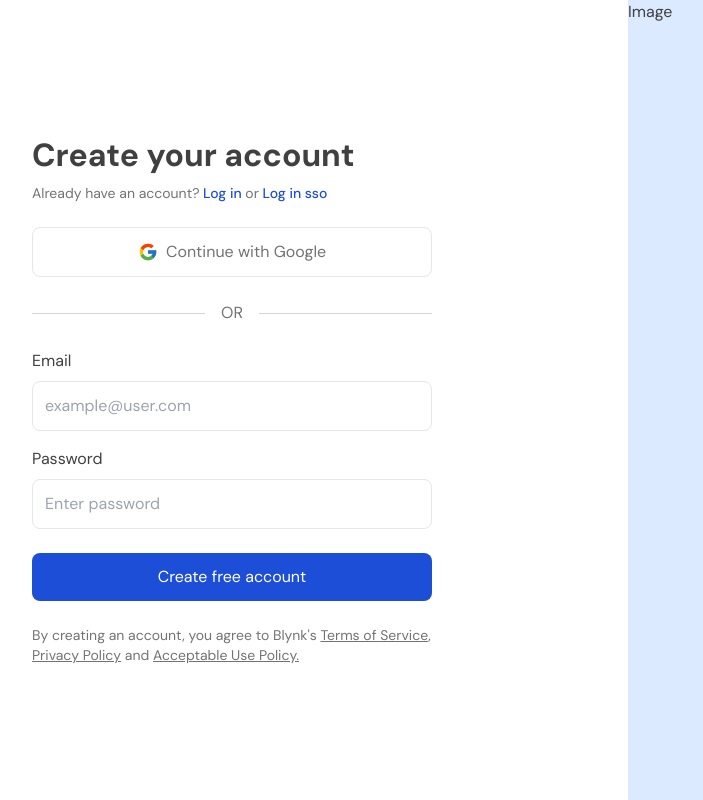
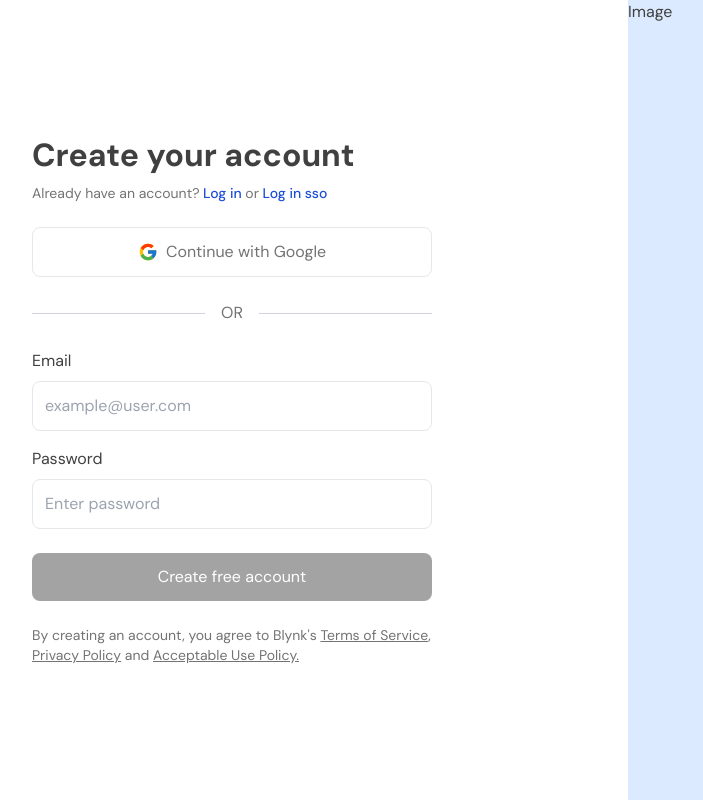
Before and after one commit to highscoreUx/blynk-nextjs, a Next.js app: page /signup in a window 1280 px wide. Shown: the whole page, without its empty margins (140-843 px from the left). Built offline with nearby package versions, Linux system fonts and the light colour scheme.

Commit message:
fix: correct signup bug

```diff
--- a/app/components/SideBar.tsx
+++ b/app/components/SideBar.tsx
@@ -1,5 +1,11 @@
 const SideBar = () => {
-	return <div className="md:w-[240px] bg-white h-full border-r">SideBar</div>;
+	return (
+		<div className="md:w-[240px] bg-white h-full border-r p-4">
+			<button className="bg-blue-700 text-white p-3 rounded-lg shadow-blue-500/40 shadow-lg w-full">
+				Create New
+			</button>
+		</div>
+	);
 };
 
 export default SideBar;
--- /dev/null
+++ b/app/components/Toasttrigger.tsx
@@ -0,0 +1,25 @@
+"use client";
+
+import { useEffect } from "react";
+import toast from "react-hot-toast";
+
+export default function ToastTrigger({
+	message,
+	success,
+}: {
+	message: string;
+	success: boolean;
+}) {
+	useEffect(() => {
+		if (message) {
+			if (success) {
+				toast.success(message);
+			} else {
+				toast.error(message);
+			}
+		}
+	}),
+		[message, success];
+
+	return null;
+}
--- a/app/components/Validator.tsx
+++ b/app/components/Validator.tsx
@@ -1,9 +1,13 @@
 "use client";
 
 import { useState } from "react";
+import { signup } from "../signup/actions";
+import toast from "react-hot-toast";
 
 const Validator = () => {
 	const [password, setpassword] = useState("");
+	const [email, setEmail] = useState("");
+	const [isLoading, setisLoading] = useState(false);
 	const [validation, setValidation] = useState({
 		hasCapital: false,
 		hasNumber: false,
@@ -16,6 +20,22 @@ const Validator = () => {
 
 	return (
 		<div className="w-full">
+			<div className="flex flex-col items-start gap-2">
+				<label htmlFor="email">Email</label>
+				<input
+					id="email"
+					name="email"
+					type="email"
+					value={email}
+					onChange={(e) => {
+						setEmail(e.currentTarget.value);
+					}}
+					required
+					className="w-full text-neutral-600"
+					placeholder="example@user.com"
+				/>
+			</div>
+			<div className="mt-4">
 				<label htmlFor="password">Password</label>
 				<input
 					id="password"
@@ -36,6 +56,7 @@ const Validator = () => {
 					className="w-full text-neutral-600 mt-2"
 					placeholder="Enter password"
 				/>
+			</div>
 			{password.length > 0 && !allValidationsPassed && (
 				<div className="mt-4 border rounded-lg p-3 text-neutral-500 text-sm">
 					<p className={`${validation.hasCapital && "text-green-600"}`}>
@@ -59,6 +80,33 @@ const Validator = () => {
 					</p>
 				</div>
 			)}
+			<button
+				// formAction={signup}
+				onClick={async (e) => {
+					const formData = new FormData();
+					formData.append("email", email);
+					formData.append("password", password);
+					e.preventDefault();
+					setisLoading(true);
+					try {
+						const res = await signup(formData);
+						if (!res.success) {
+							toast.dismiss();
+							toast.error(res.message);
+						} else {
+							toast(res.message);
+						}
+					} catch (error) {
+						console.log(error);
+					} finally {
+						setisLoading(false);
+					}
+				}}
+				className="p-3 bg-blue-700 text-white rounded-lg mt-6 w-full"
+				disabled={!allValidationsPassed || isLoading}
+			>
+				{isLoading ? "Creating free account" : "Create free account"}
+			</button>
 		</div>
 	);
 };
--- a/app/login/actions.ts
+++ b/app/login/actions.ts
@@ -16,13 +16,13 @@ export async function login(formData: FormData) {
 	const { error } = await supabase.auth.signInWithPassword(data);
 
 	if (error) {
-		redirect("/error");
-		// toast.dismiss();
-		// toast(error.message);
+		// redirect("/error");
+		return { success: false, message: error?.message };
 	}
 
 	revalidatePath("/", "layout");
 	redirect("/user-home");
+	// return { success: true, message: "Login successful" };
 }
 
 export async function googleSignin() {
--- a/app/signup/actions.ts
+++ b/app/signup/actions.ts
@@ -8,8 +8,6 @@ import toast from "react-hot-toast";
 export async function signup(formData: FormData) {
 	const supabase = createClient();
 
-	// type-casting here for convenience
-	// in practice, you should validate your inputs
 	const data = {
 		email: formData.get("email") as string,
 		password: formData.get("password") as string,
@@ -18,9 +16,8 @@ export async function signup(formData: FormData) {
 	const { error } = await supabase.auth.signUp(data);
 
 	if (error) {
-		redirect("/error");
-		// toast.dismiss();
-		// toast(error.message);
+		// redirect("/error");
+		return { success: false, message: error?.message };
 	}
 
 	revalidatePath("/", "layout");
--- a/app/signup/page.tsx
+++ b/app/signup/page.tsx
@@ -43,35 +43,7 @@ export default function LoginPage() {
 							OR
 						</p>
 						<form className="mt-6">
-							<div className="flex flex-col items-start gap-2">
-								<label htmlFor="email">Email</label>
-								<input
-									id="email"
-									name="email"
-									type="email"
-									required
-									className="w-full text-neutral-600"
-									placeholder="example@user.com"
-								/>
-							</div>
-							<div className="flex flex-col items-start mt-4 gap-2">
-								{/* <label htmlFor="password">Password:</label>
-								<input
-									id="password"
-									name="password"
-									type="password"
-									required
-									className="w-full text-neutral-600"
-									placeholder="Enter password"
-								/> */}
-								<Validator />
-							</div>
-							<button
-								formAction={signup}
-								className="p-3 bg-blue-700 text-white rounded-lg mt-6 w-full"
-							>
-								Create free account
-							</button>
+							<Validator />
 						</form>
 						<p className="mt-6 text-sm">
 							By creating an account, you agree to Blynk's{" "}
```
Lines whose indentation alone changed are shown as unchanged.
